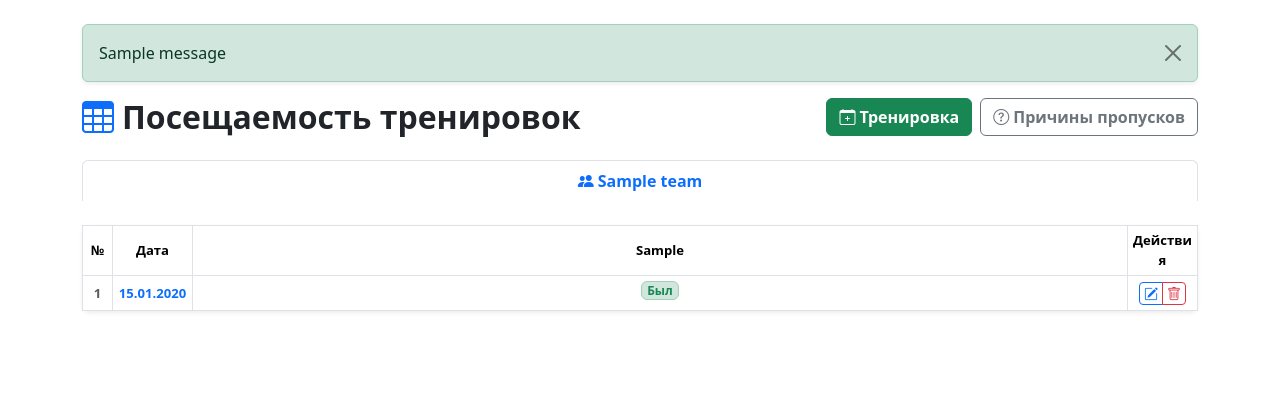
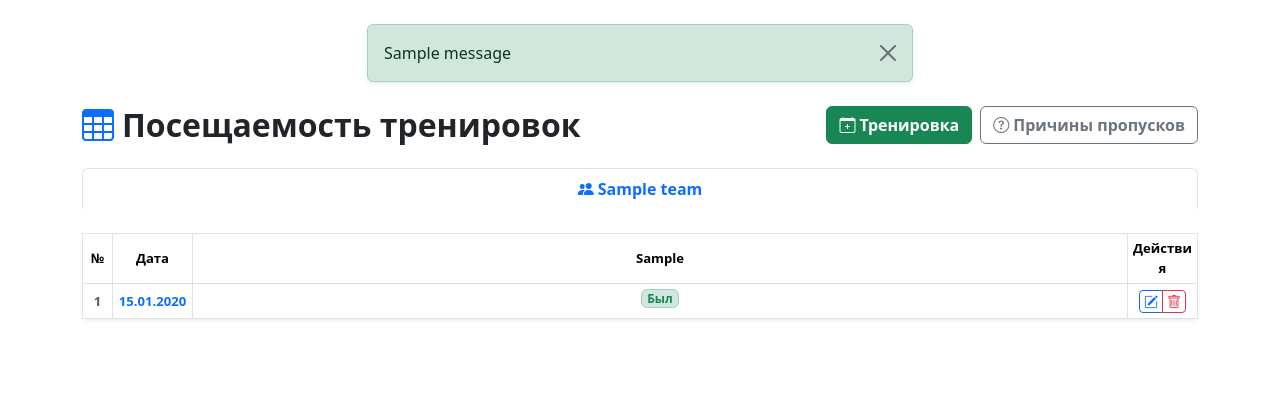
Before and after one commit to yaskelya-dev/volley_club, a Django app: page /attendance/ in a window 1280 px wide. Shown: the part 63-483 px from the top of the page. Run offline with Django 5.2, Linux system fonts and the light colour scheme; a user stored in the database is signed in; tables that the repository leaves empty hold one stand-in row (values such as "Sample post"); one stand-in notice (Sample message) is shown.

Commit message:
Сделал перенаправление на вход с выводом текста. Уменьшил размер окна сообщения

```diff
--- a/attendance/views.py
+++ b/attendance/views.py
@@ -4,12 +4,13 @@ from django.contrib import messages
 from django.db.models import Q
 from django.urls import reverse
 
+from users.decorators import login_required_message
 from .models import Training, AttendanceRecord, AbsenceReason
 from .forms import TrainingForm, AbsenceReasonForm
 from teams.models import Team
 
 
-@login_required
+@login_required_message(redirect_after_login='attendance:list')
 def attendance_matrix_view(request):
     """Единый рабочий стол посещаемости с матричной таблицей."""
     user_teams = Team.objects.filter(owner=request.user).order_by('title')
--- a/home/templates/home/base.html
+++ b/home/templates/home/base.html
@@ -103,12 +103,16 @@
     <!-- Основной контент страницы -->
     <main class="container my-4 flex-grow-1">
         {% if messages %}
-            {% for message in messages %}
-                <div class="alert alert-{{ message.tags|default:'info' }} alert-dismissible fade show shadow-sm" role="alert">
-                    {{ message }}
-                    <button type="button" class="btn-close" data-bs-dismiss="alert" aria-label="Close"></button>
+            <div class="row justify-content-center mb-3">
+                <div class="col-12 col-md-8 col-lg-6">
+                    {% for message in messages %}
+                        <div class="alert alert-{% if message.tags == 'error' %}danger{% else %}{{ message.tags|default:'info' }}{% endif %} alert-dismissible fade show shadow-sm mb-2" role="alert">
+                            {{ message }}
+                            <button type="button" class="btn-close" data-bs-dismiss="alert" aria-label="Close"></button>
+                        </div>
+                    {% endfor %}
                 </div>
-            {% endfor %}
+            </div>
         {% endif %}
 
         {% block content %}
--- a/teams/views.py
+++ b/teams/views.py
@@ -1,11 +1,13 @@
 from django.shortcuts import render, redirect, get_object_or_404
 from django.contrib.auth.decorators import login_required
 from django.contrib import messages
+
+from users.decorators import login_required_message
 from .models import Team, TeamPlayer
 from .forms import TeamForm, TeamPlayerAddForm
 
 
-@login_required
+@login_required_message(redirect_after_login='teams:list')
 def team_list_view(request):
     """Список всех команд пользователя + создание новой с редиректом на добавление игроков."""
     if request.method == 'POST':
--- a/users/views.py
+++ b/users/views.py
@@ -34,7 +34,7 @@ def profile_view(request):
                 api_success = send_telegram_verification_code(new_tg_username, tg_code_obj.code)
 
                 if api_success:
-                    messages.warning(
+                    messages.info(
                         request,
                         'Код подтверждения отправлен в Telegram бота. Введите его для завершения привязки.'
                     )
```
Also changed, not shown: volley_club/settings.py (+9 -1 lines).
